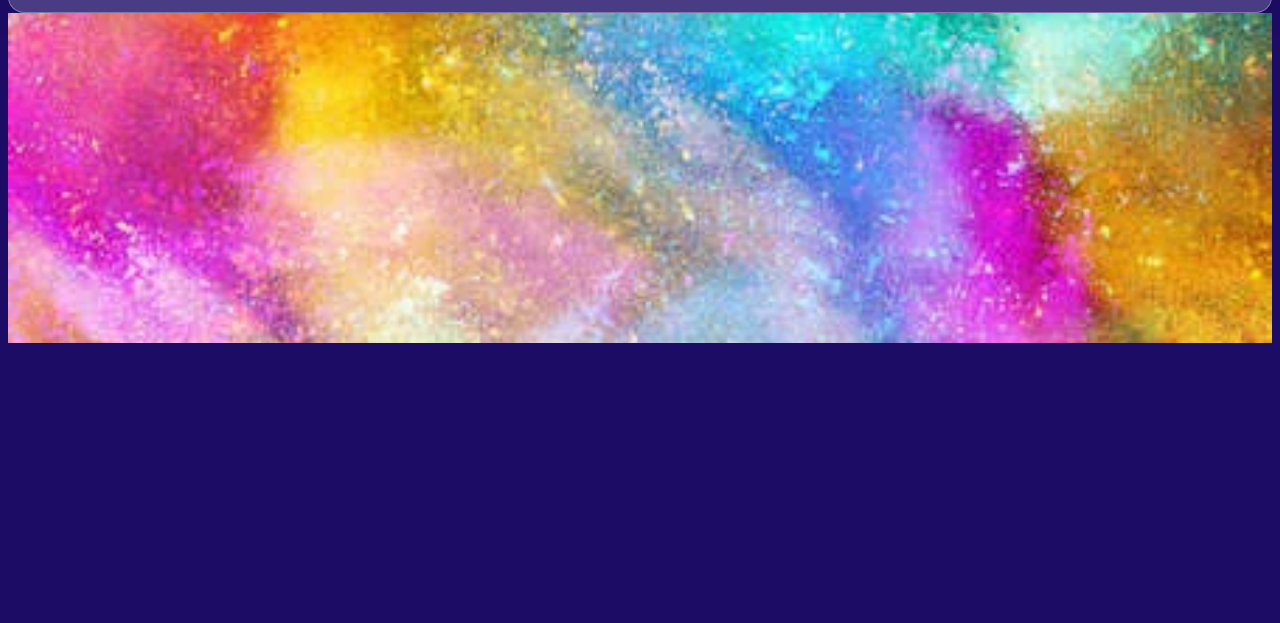
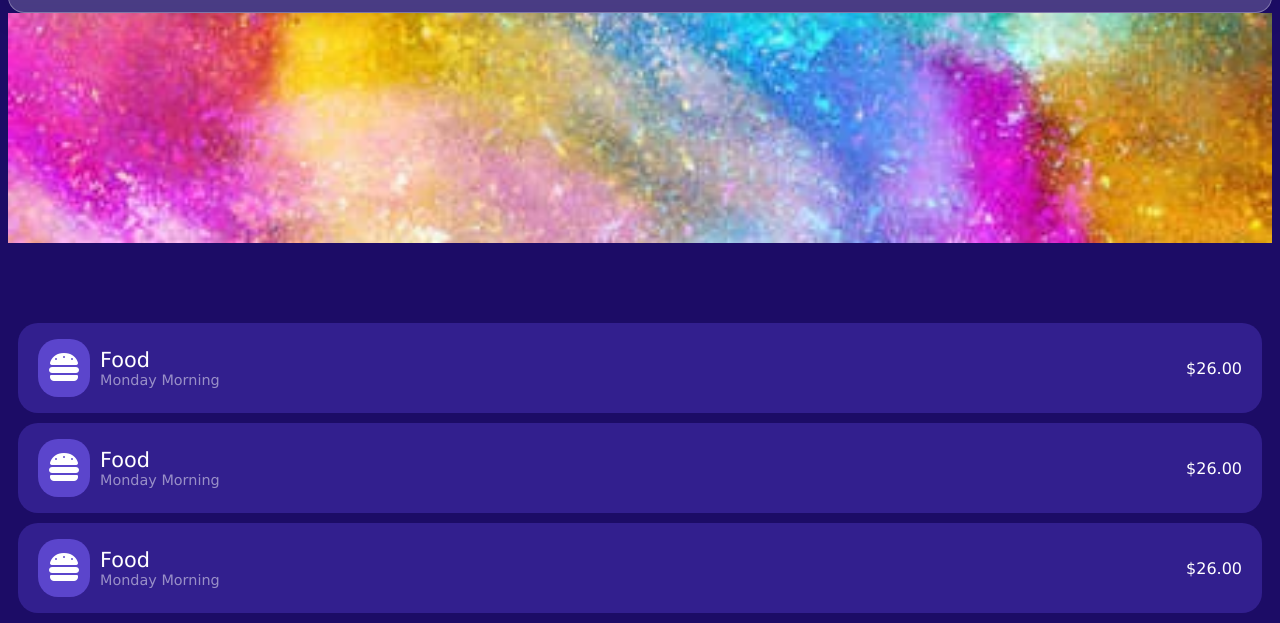
Before and after one commit to HerreraCruz/ui-wallet, a plain HTML site: page index.html in a window 1280 px wide. Shown: the part 295-918 px from the top of the page. Before the commit the page ends 800 px from the top, so only its background shows below. Drawn offline with Linux system fonts and the light colour scheme.

Commit message:
Lista de Transacciones

```diff
--- a/assets/css/estilos.css
+++ b/assets/css/estilos.css
@@ -96,3 +96,50 @@ nav img {
     display: flex;
     justify-content: space-between;
 }
+
+.transaccion {
+    display: flex;
+    margin: 5px 10px 10px 10px;
+    padding: 25px 20px;
+    background-color: #321f8e;
+    border-radius: 20px;
+    color: #fff;
+    align-items: center;
+
+}
+
+#transacciones {
+    margin-top: 80px;
+
+}
+
+.transaccion .icono {
+    font-size: 2rem;
+    padding: 0 10px 0 0;
+}
+
+.transaccion .icono span {
+    background-color: #5b45cc;
+    padding: 10px;
+    border-radius: 20px;
+    font-display: flex;
+    align-items: center;
+    justify-content: center;
+
+}
+
+
+.transaccion .texto {
+    flex: 1;
+}
+
+.transaccion .texto .titulo {
+    font-size: 1.3rem;
+
+}
+
+.transaccion .texto .descripcion {
+    font-size: 0.9rem;
+    color: rgba(255, 255, 255, 0.50);
+
+}
--- a/index.html
+++ b/index.html
@@ -38,11 +38,64 @@
                 </div>
 
             </div>
-            <div class="contenedor-tarjeta" style="height: 280px;">
+            <div class="contenedor-tarjeta" style="height: 180px;">
 
             </div>
         </section>
 
+        <!--Lista de transacciones -->
+        <section id="transacciones">
+            <div class="transaccion">
+            <div class="icono">
+                <span>
+                    <i class="fa-solid fa-burger"></i>
+                 </span>
+            </div>
+
+            <div class="texto">
+                <div class="titulo">Food</div>
+                <div class="descripcion">Monday Morning</div>
+            </div>
+
+            <div class="monto">
+                $26.00
+            </div>
+            </div>
+
+            <div class="transaccion">
+                <div class="icono">
+                    <span>
+                        <i class="fa-solid fa-burger"></i>
+                     </span>
+                </div>
+
+                <div class="texto">
+                    <div class="titulo">Food</div>
+                    <div class="descripcion">Monday Morning</div>
+                </div>
+
+                <div class="monto">
+                    $26.00
+                </div>
+            </div>
+
+            <div class="transaccion">
+                    <div class="icono">
+                        <span>
+                            <i class="fa-solid fa-burger"></i>
+                         </span>
+                    </div>
+
+                    <div class="texto">
+                        <div class="titulo">Food</div>
+                        <div class="descripcion">Monday Morning</div>
+                    </div>
+
+                    <div class="monto">
+                        $26.00
+                    </div>
+            </div>
+        </section>
 
 
     </main>
```
